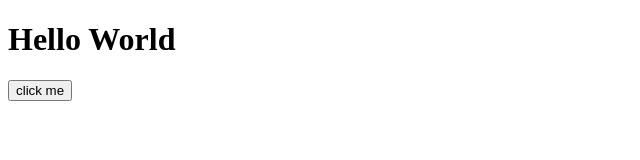
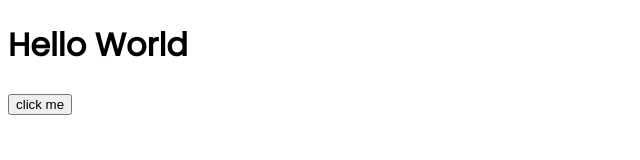
Before and after one commit to suryaraj1/url_shortner, a website: page public/index.html in a window 1280 px wide. Shown: the whole page, without its empty margins (0-640 px from the left). Drawn offline with Linux system fonts and the light colour scheme.

Commit message:
added the client side static files

```diff
--- a/public/index.html
+++ b/public/index.html
@@ -5,9 +5,11 @@
     <meta http-equiv="X-UA-Compatible" content="IE=edge">
     <meta name="viewport" content="width=device-width, initial-scale=1.0">
     <title>Document</title>
+    <link rel="stylesheet" href="./static/styles/styles.css">
 </head>
 <body>
     <h1>Hello World</h1>
     <button>click me</button>
+    <script src="./static/js/index.js"></script>
 </body>
 </html>
--- /dev/null
+++ b/public/static/styles/styles.css
@@ -0,0 +1,5 @@
+@import url('https://fonts.googleapis.com/css2?family=Poppins&display=swap');
+
+body {
+  font-family: 'Poppins', sans-serif;
+}
```
Also changed, not shown: public/static/js/index.js (added).
